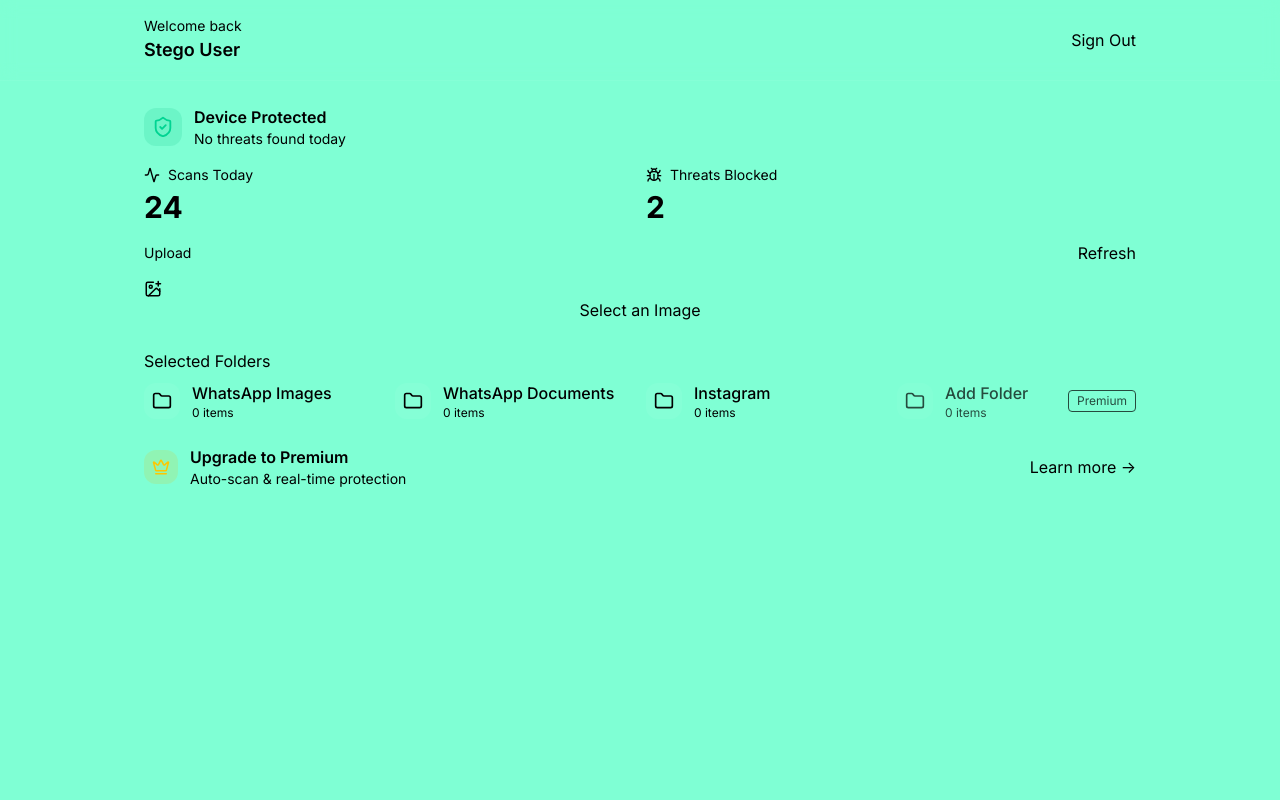
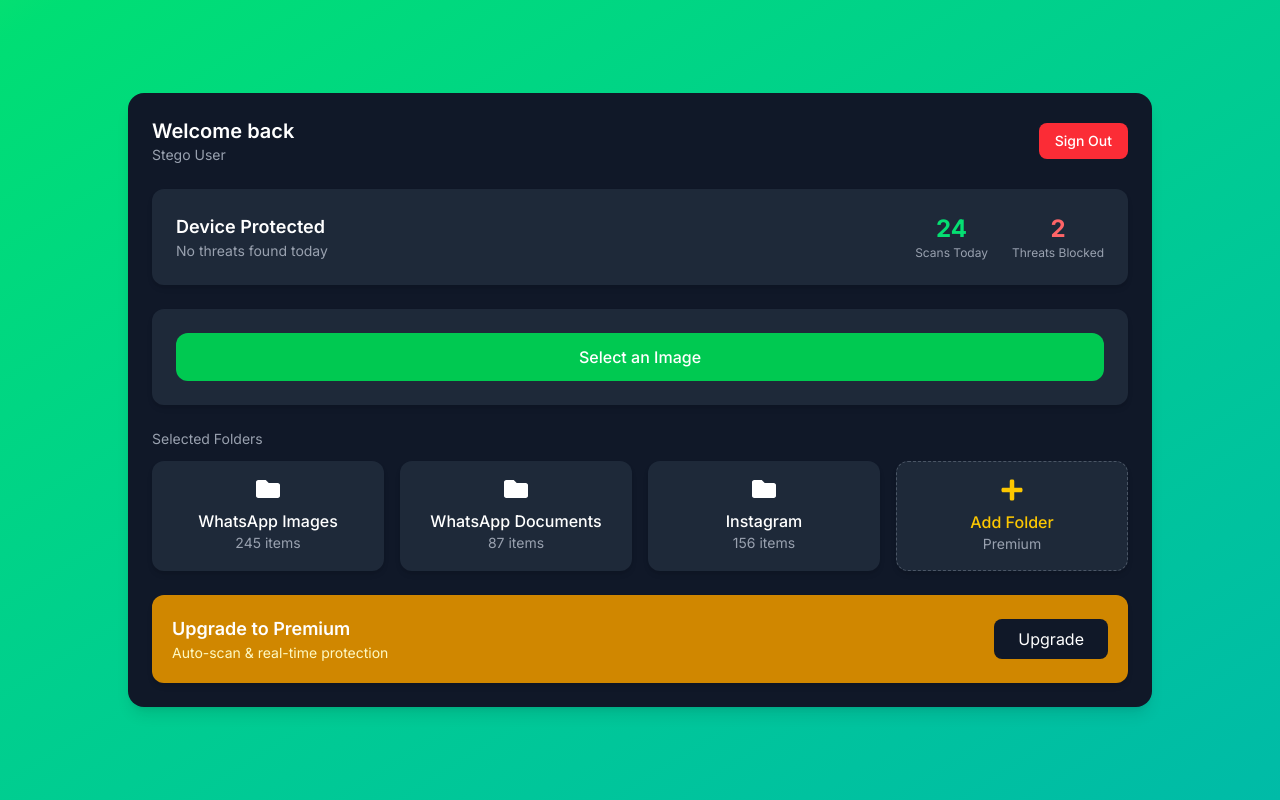
Before and after one commit to VKshetty268/stego, a React (Vite) app in the folder frontend/: page /dashboard in a window 1280 px wide. Built offline with nearby package versions, Linux system fonts and the light colour scheme; no server answers.

Commit message:
Dashboard with hardcoded values and buttons

```diff
--- a/frontend/src/App.tsx
+++ b/frontend/src/App.tsx
@@ -3,6 +3,7 @@
 import { Routes, Route } from "react-router-dom";
 import Login from "./pages/Login";
 import Dashboard from "./pages/Dashboard";
+import Register from "./pages/Register";
 import "./index.css";
 
 const App: React.FC = () => {
@@ -10,6 +11,7 @@
     <Routes>
       <Route path="/" element={<Login />} />
       <Route path="/dashboard" element={<Dashboard />} />
+      <Route path="/register" element={<Register/>} />
     </Routes>
   );
 };
--- a/frontend/src/pages/Dashboard.tsx
+++ b/frontend/src/pages/Dashboard.tsx
@@ -1,93 +1,101 @@
-import React, { useEffect, useState } from "react";
-import Layout from "../components/Layout";
-import StatCard from "../components/StatCard";
-import UploadButton from "../components/UploadButton";
-import FolderCard from "../components/FolderCard";
-import UpgradeBanner from "../components/UpgradeBanner";
-import api from "../api/api";
+// src/pages/Dashboard.tsx
+import React from "react";
+import { FaFolder, FaPlus } from "react-icons/fa";
 
-/**
- * Dashboard replicates the visual structure of your screenshot, adapted to web.
- * - Pulls upload status (used/limit)
- * - Big "Select an Image" button that uploads 1 file to /api/upload
- * - "Selected Folders" showcase (static)
- * - Upgrade banner
- */
-export default function Dashboard({ onLogout }: { onLogout?: () => void }) {
-  const [uploadsUsed, setUploadsUsed] = useState(0);
-  const [limit, setLimit] = useState(5);
-  const [scansToday, setScansToday] = useState(24);   // demo stats; wire to API later if desired
-  const [threatsBlocked, setThreatsBlocked] = useState(2);
-  const [lastVerdict, setLastVerdict] = useState<string>("");
-
-  async function refreshStatus() {
-    try {
-      const { data } = await api.get("/upload/status");
-      setUploadsUsed(data.uploadsUsed ?? 0);
-      setLimit(data.limit ?? 5);
-    } catch (err) {
-      // not logged in or server error – the ProtectedRoute should usually prevent this
-      console.warn("status error", err);
-    }
-  }
-
-  useEffect(() => {
-    refreshStatus();
-  }, []);
-
-  function handleUploaded(verdict: string, used: number) {
-    setLastVerdict(verdict);
-    setUploadsUsed(used);
-    setScansToday((n) => n + 1);
-    if (verdict !== "clean") setThreatsBlocked((n) => n + 1);
-  }
-
-  const limitReached = uploadsUsed >= limit;
-
+const Dashboard: React.FC = () => {
   return (
-    <Layout onSignOut={onLogout} userName="Stego User">
-      {/* Top status card */}
-      <StatCard
-        scansToday={scansToday}
-        threatsBlocked={threatsBlocked}
-        subtitle={lastVerdict ? `Latest result: ${lastVerdict}` : "No threats found today"}
-      />
-
-      {/* Upload CTA */}
-      <div className="mt-4 card-soft">
-        <div className="flex items-center justify-between mb-3">
-          <div className="text-sm text-textSoft">Upload</div>
-          <button className="btn-ghost" onClick={refreshStatus}>Refresh</button>
+    <div className="w-full h-screen bg-gradient-to-br from-green-400 to-teal-500 flex items-center justify-center p-6">
+      <div className="w-[95%] max-w-5xl bg-gray-900 text-white rounded-2xl shadow-lg p-6 flex flex-col gap-6">
+        {/* Header */}
+        <div className="flex justify-between items-center">
+          <div>
+            <h2 className="text-xl font-semibold">Welcome back</h2>
+            <p className="text-gray-400 text-sm">Stego User</p>
+          </div>
+          <button
+            onClick={() => {}}
+            className="px-4 py-2 rounded-lg bg-red-500 hover:bg-red-600 text-sm font-medium"
+          >
+            Sign Out
+          </button>
         </div>
 
-        <UploadButton onUploaded={handleUploaded} disabled={limitReached} />
+        {/* Device Protected Card */}
+        <div className="bg-gray-800 p-6 rounded-xl shadow-md flex flex-col md:flex-row justify-between items-center gap-4">
+          <div>
+            <h3 className="text-lg font-semibold">Device Protected</h3>
+            <p className="text-gray-400 text-sm">No threats found today</p>
+          </div>
+          <div className="flex gap-6">
+            <div className="text-center">
+              <p className="text-2xl font-bold text-green-400">24</p>
+              <p className="text-xs text-gray-400">Scans Today</p>
+            </div>
+            <div className="text-center">
+              <p className="text-2xl font-bold text-red-400">2</p>
+              <p className="text-xs text-gray-400">Threats Blocked</p>
+            </div>
+          </div>
+        </div>
 
-        {limitReached && (
-          <div className="mt-3 text-sm text-textSoft">
-            You’ve reached your trial limit. Enjoying Stego?{" "}
-            <a className="underline decoration-dotted" href="#" onClick={(e)=>e.preventDefault()}>
-              Contact sales
-            </a>
-            .
+        {/* Upload Section */}
+        <div className="bg-gray-800 p-6 rounded-xl shadow-md">
+          <button
+            onClick={() => {}}
+            className="w-full py-3 rounded-xl bg-green-500 hover:bg-green-600 text-base font-medium"
+          >
+            Select an Image
+          </button>
+        </div>
+
+        {/* Selected Folders */}
+        <div>
+          <h3 className="text-sm text-gray-400 mb-3">Selected Folders</h3>
+          <div className="grid grid-cols-1 sm:grid-cols-2 lg:grid-cols-4 gap-4">
+            <div className="bg-gray-800 p-4 rounded-xl shadow-md flex flex-col items-center cursor-pointer hover:bg-gray-700">
+              <FaFolder className="text-2xl mb-2" />
+              <p className="font-medium">WhatsApp Images</p>
+              <p className="text-gray-400 text-sm">245 items</p>
+            </div>
+            <div className="bg-gray-800 p-4 rounded-xl shadow-md flex flex-col items-center cursor-pointer hover:bg-gray-700">
+              <FaFolder className="text-2xl mb-2" />
+              <p className="font-medium">WhatsApp Documents</p>
+              <p className="text-gray-400 text-sm">87 items</p>
+            </div>
+            <div className="bg-gray-800 p-4 rounded-xl shadow-md flex flex-col items-center cursor-pointer hover:bg-gray-700">
+              <FaFolder className="text-2xl mb-2" />
+              <p className="font-medium">Instagram</p>
+              <p className="text-gray-400 text-sm">156 items</p>
+            </div>
+            <div
+              onClick={() => {}}
+              className="bg-gray-800 p-4 rounded-xl shadow-md flex flex-col items-center cursor-pointer hover:bg-gray-700 border border-dashed border-gray-600"
+            >
+              <FaPlus className="text-2xl mb-2 text-yellow-400" />
+              <p className="font-medium text-yellow-400">Add Folder</p>
+              <p className="text-gray-400 text-sm">Premium</p>
+            </div>
           </div>
-        )}
-      </div>
+        </div>
 
-      {/* Selected Folders */}
-      <div className="mt-6">
-        <div className="section-title mb-2">Selected Folders</div>
-        <div className="grid grid-cols-1 sm:grid-cols-2 lg:grid-cols-4 gap-3">
-          <FolderCard label="WhatsApp Images" count={0} />
-          <FolderCard label="WhatsApp Documents" count={0} />
-          <FolderCard label="Instagram" count={0} />
-          <FolderCard label="Add Folder" count={0} variant="premium" />
+        {/* Upgrade Banner */}
+        <div className="bg-yellow-600 p-5 rounded-xl shadow-md flex flex-col md:flex-row justify-between items-center">
+          <div>
+            <h3 className="font-semibold text-lg">Upgrade to Premium</h3>
+            <p className="text-sm text-yellow-100">
+              Auto-scan & real-time protection
+            </p>
+          </div>
+          <button
+            onClick={() => {}}
+            className="mt-3 md:mt-0 px-6 py-2 bg-gray-900 rounded-lg hover:bg-gray-800"
+          >
+            Upgrade
+          </button>
         </div>
       </div>
+    </div>
+  );
+};
 
-      {/* Upgrade banner */}
-      <div className="mt-6">
-        <UpgradeBanner />
-      </div>
-    </Layout>
-  );
-}
+export default Dashboard;
--- a/frontend/src/pages/Login.tsx
+++ b/frontend/src/pages/Login.tsx
@@ -26,6 +26,11 @@
 const handleSubmit = (e: React.FormEvent) => {
   e.preventDefault(); // stop form refresh
   navigate("/dashboard"); // go to dashboard
+};
+
+const handleSubmitRegister = (e: React.FormEvent) => {
+  e.preventDefault(); // stop form refresh
+  navigate("/register"); // go to register
 };
 
 
@@ -67,7 +72,7 @@
                         <img src="./public/vite.svg" alt="Logo" className="w-12 md:w-14 " />
                         <h1 className="text-lg md:text-x1 font-semibold"> Welcome to Stego</h1>
                         <p className="text-xs md:text-sm text-gray-500 text-center"> Dont have an Account?
-                          <span className="text-white "> Sign up</span>
+                          <span onClick={handleSubmitRegister}  className="text-white cursor-pointer"> Sign up</span>
                         </p>
 
         <div className="w-full flex flex-col gap-3">
```
